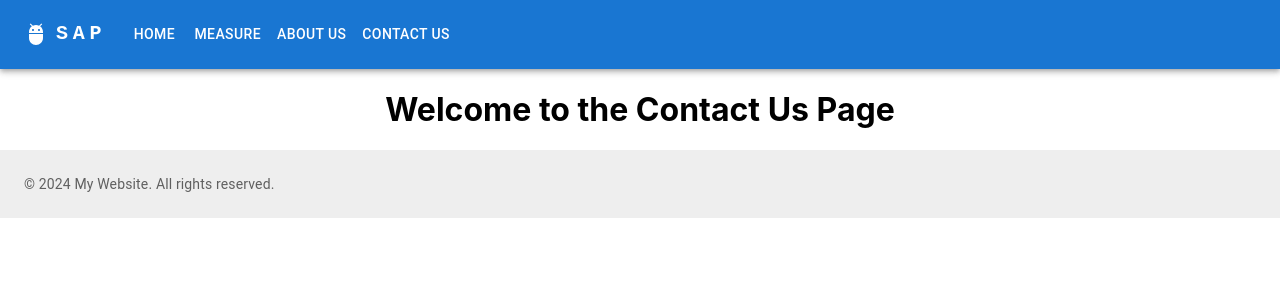
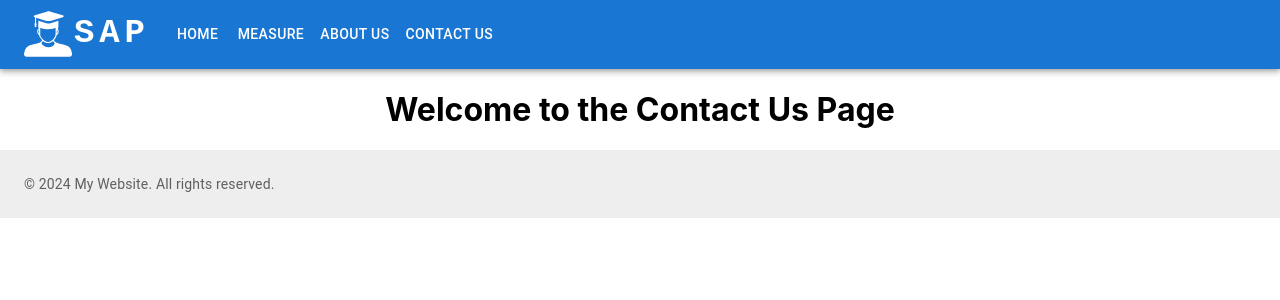
Before and after one commit to govind01a/Student-Adaptability-Level-UI, a React (Create React App) app: page /contact in a window 1280 px wide. Shown: the top 300 px of the page. Built offline with nearby package versions, Linux system fonts and the light colour scheme.

Commit message:
Added logo code and added logo in header.

```diff
--- a/src/Components/header/Header.jsx
+++ b/src/Components/header/Header.jsx
@@ -11,7 +11,7 @@ import Container from "@mui/material/Container";
 import Button from "@mui/material/Button";
 // import Tooltip from '@mui/material/Tooltip';
 import MenuItem from "@mui/material/MenuItem";
-import AdbIcon from "@mui/icons-material/Adb";
+import SiteLogo from "../../UI/logos/SiteLogo";
 import { Link } from "react-router-dom";
 
 // const pages = ['Home', 'Measure', 'About Us', 'Contact Us'];
@@ -46,9 +46,9 @@ function ResponsiveAppBar() {
     <AppBar position="static">
       <Container maxWidth="xl">
         <Toolbar disableGutters>
-          <AdbIcon sx={{ display: { xs: "none", md: "flex" }, mr: 1 }} />
+          <SiteLogo sx={{ display: { xs: "none", md: "flex" }, mr: 2 }} />
           <Typography
-            variant="h6"
+            variant="h4"
             noWrap
             sx={{
               mr: 2,
@@ -62,7 +62,6 @@ function ResponsiveAppBar() {
           >
             SAP
           </Typography>
-
           <Box sx={{ flexGrow: 1, display: { xs: "flex", md: "none" } }}>
             <IconButton
               size="large"
@@ -104,9 +103,9 @@ function ResponsiveAppBar() {
               ))}
             </Menu>
           </Box>
-          <AdbIcon sx={{ display: { xs: "flex", md: "none" }, mr: 1 }} />
+          {/* <SiteLogo sx={{ display: { xs: "flex", md: "none" }, mr: 1 }} /> */}
           <Typography
-            variant="h5"
+            variant="h4"
             noWrap
             sx={{
               mr: 2,
--- /dev/null
+++ b/src/UI/logos/SiteLogo.js
@@ -0,0 +1,41 @@
+import React from "react";
+
+const SiteLogo = ({ width = "50px", height = "50px", ...props }) => (
+  <svg
+    xmlns="http://www.w3.org/2000/svg"
+    shapeRendering="geometricPrecision"
+    textRendering="geometricPrecision"
+    imageRendering="optimizeQuality"
+    fillRule="evenodd"
+    clipRule="evenodd"
+    viewBox="0 0 532 481.85"
+    width={width}
+    height={height}
+    {...props}
+  >
+    <path
+      d="m152.09 126.91.7-25.78 85.43 24.67c15.4 3.35 30.88 3.35 46.28 0l81.6-24.93v28.74c0 15.58.45 27.18-1.7
+      42.64-.95 6.9-2.55 13.59-5.39 18.13.77.35 1.5.79 2.18 1.31 8.81 6.66 8.22 24 6.23 33.73-1.16 5.65-3.16 11.13-6.03
+      15.52-3.28 5-7.69 8.64-13.29 9.74-1.32 5.27-3 10.51-4.99 15.65-5.7 14.67-14.06 28.54-24.58 40.25 3.65 5.49 7.52 11.05
+      11.45 16.36 27.1 23.37 104.56 28.21 133.52 44.36 9.23 5.15 17.57 11.7 24.28 20.56 16.73 22.09 18.16 40.71 24.22 67.79-1.48
+      15.78-10.43 24.85-28.03 26.2H28.03C10.43 480.5 1.48 471.43 0 455.65c6.06-27.08 7.49-45.7 24.22-67.79 6.71-8.86 15.05-15.41
+      24.28-20.56 27.5-15.34 98.71-20.47 129.04-40.95 4.74-6.12 9.64-13.32
+      14.02-19.76l.47-.68c-7.81-8.49-13.93-17.26-20.26-26.82-2.85-4.26-6.33-9.47-8.35-14.95-1.86-5.04-2.68-10.01-3.17-12.99l-.02-.69c-5.16-1.31-9.25-4.81-12.33-9.52-2.85-4.35-4.85-9.76-6.01-15.36-2.09-10.05-2.62-28.11
+      6.84-34.33 2.52-1.66 5.51-2.29 8.96-1.65 1.04.22-2.52-7.39-3.09-9.51-5.23-19.36-3.03-33.74-2.51-53.18zm184.24 50.71c-25.56
+      8.75-60.51 12.15-75.21 12.85-14.62.7-61.77-4.88-88.26-14.44v54.6l-.06 7.63c-.17 16.65-.23 22.01 11.41 39.37l3.96 5.67c10.91
+      14.92 22.54 25.49 34.3 32.24 12.76 7.32 25.73 10.16 38.16 9.2 12.45-.96 24.43-5.73 35.19-13.6 16.13-11.79 34.04-36.71
+      38.65-56.44 1.65-7.11 1.86-14.6 1.86-25.96v-51.12zM309.4 315.67c-13.6 12.07-30.33 20.75-48.69 22.14-23 1.73-43.26-8.18-59.85-23.14-5.42
+      6.81-11.06 14.67-16.11 20.99 25.82 60.42 128.06 62.14 142.55 3.81-6.21-7.29-12.26-15.67-17.9-23.8zm39.46-107.18v29.36c4.79-2.54 7.37-10.63
+      7.82-19.17.22-2 .61-18.26-2.98-17.61-2.73.5-4.29 5.14-4.84 7.42zm-188.44 29.36v-29.36c-.56-2.29-2.1-6.92-4.84-7.42-3.59-.65-3.2 15.61-2.98
+      17.61.86 7.85 3.46 15.92 7.82 19.17zM116.77 63.7v63.51h-2.01c-1.37 0-2.49 1.13-2.49 2.49v17.07a2.51 2.51 0 0 0
+      2.49 2.49h2.01v5.98c-2.55.48-4.5 2.74-4.5 5.41v.01c0 3.02 2.49 5.51 5.51 5.51h9.87c3.02 0 5.51-2.48
+      5.51-5.51v-.01c0-2.68-1.95-4.93-4.5-5.41v-5.98h2.01c1.36 0 2.49-1.12 2.49-2.49V129.7c0-1.37-1.12-2.49-2.49-2.49h-2.01V67.39l103.96
+      32.34c18.83 4.47 37.65 4.77 56.48 0l114.74-34.25 10.37-3.1c12.93-5.28 9.7-17.69-2.33-20.54L282.1 3.09c-13.38-3.81-26.76-4.42-40.15
+      0L114.51 41.37c-13.85 3.37-16.6 16.2-.47 21.48l2.73.85z"
+      fill="white"
+    />
+  </svg>
+);
+
+// Export the component
+export default SiteLogo;
```
Also changed, not shown: src/UI/logos/Site-logo.svg (deleted).
